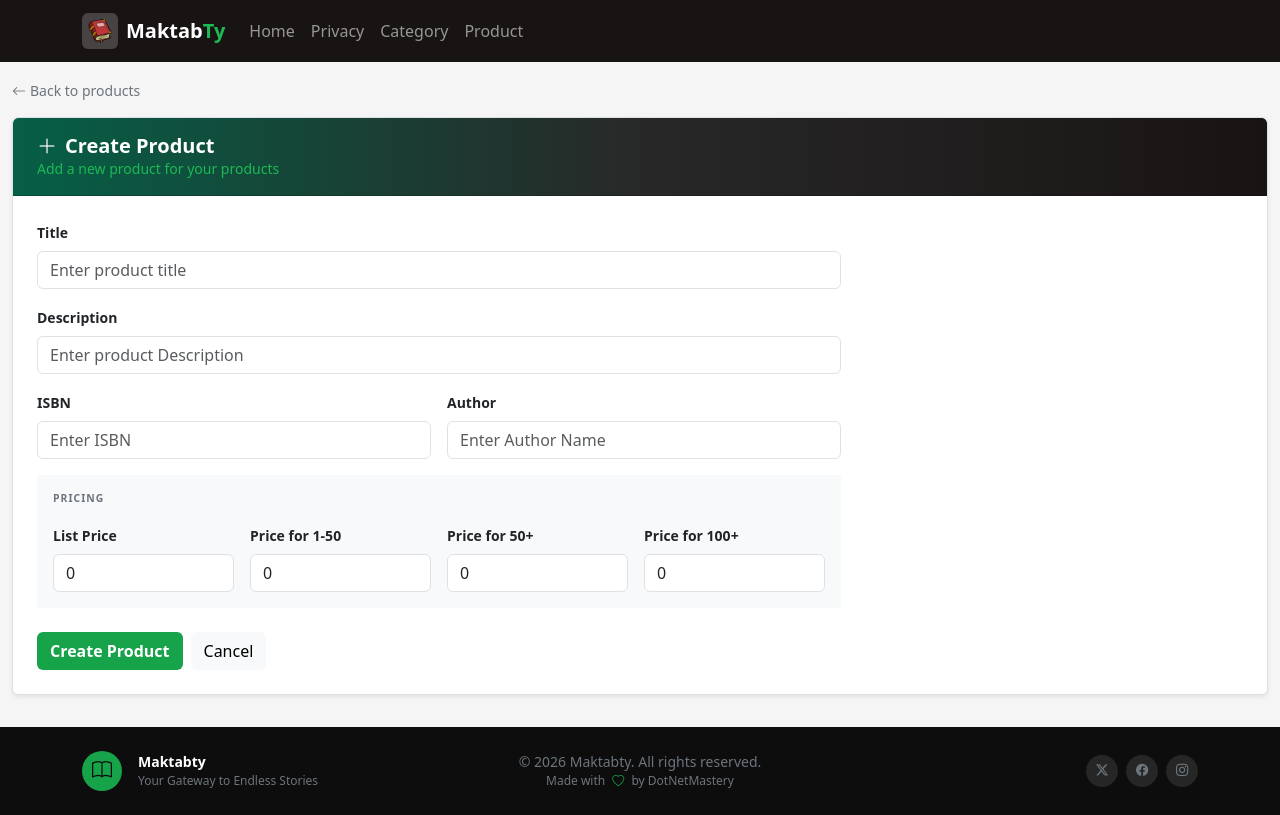
After one commit to kareem-Ahmed25/Maktabty-BookStore, an ASP.NET Core app: template MaktabtyWeb/Areas/Customer/Views/Product/Upsert.cshtml in a window 1280 px wide. The commit adds this page. Run offline with ASP.NET Core 8, Linux system fonts and the light colour scheme; the template is opened without the code that fills it, so the values that code supplies are empty; style sheets or scripts are compiled from the project's sources; some libraries are stand-ins or nearby versions.

Commit message:
Add product upsert and update category create UI

```diff
--- a/MaktabtyWeb/Areas/Customer/Views/Product/Index.cshtml
+++ b/MaktabtyWeb/Areas/Customer/Views/Product/Index.cshtml
@@ -6,7 +6,7 @@
                 <h5 class="mb-0 fw-bold"><i class="bi bi-grid me-2"></i>Products</h5>
                 <p class="mb-0 small" style="color: #1DB954;">Manage your product products</p>
             </div>
-            <a asp-controller="Product" asp-action="Create" class="btn btn-sm btn-outline-light fw-semibold d-inline-flex align-items-center gap-1">
+            <a asp-controller="Product" asp-action="Upsert" class="btn btn-sm btn-outline-light fw-semibold d-inline-flex align-items-center gap-1">
                 <i class="bi bi-plus-lg"></i> New Product
             </a>
         </div>
--- /dev/null
+++ b/MaktabtyWeb/Areas/Customer/Views/Product/Upsert.cshtml
@@ -0,0 +1,83 @@
+@using Maktabty.Models
+@model Product
+<input asp-for="Id" hidden />
+<div class="container-fluid py-3">
+    <a asp-controller="Product" asp-action="Index" class="text-decoration-none text-secondary small fw-medium d-inline-flex align-items-center gap-1 mb-3">
+        <i class="bi bi-arrow-left"></i> Back to products
+    </a>
+    <div class="card border shadow-sm overflow-hidden">
+        <div class="card-header text-white py-3 px-4" style="background: linear-gradient(to right, #065f46, #282828, #191414);">
+            <h5 class="mb-0 fw-bold"><i class="bi bi-plus-lg me-2"></i>Create Product</h5>
+            <p class="mb-0 small" style="color: #1DB954;">Add a new product for your products</p>
+        </div>
+        <div class="card-body p-4">
+            <form method="post">
+                <div class="col-lg-8">
+                    <div asp-validation-summary="ModelOnly" class="text-danger small"></div>
+
+
+                    <div class="row g-3">
+                        <div class="col-12">
+                            <label asp-for="Title" class="form-label fw-semibold small"></label>
+                            <input type="text"  asp-for="Title" class="form-control" placeholder="Enter product title" />
+                            <span asp-validation-for="Title" class="text-danger small"></span>
+                        </div>
+                        <div class="col-12">
+                            <label asp-for="Description" class="form-label fw-semibold small"></label>
+                            <input type="text" asp-for="Description" class="form-control" placeholder="Enter product Description" />
+                            <span asp-validation-for="Description" class="text-danger small"></span>
+                        </div>
+                        <div class="col-6">
+                            <label asp-for="ISBN" class="form-label fw-semibold small"></label>
+                            <input type="text" asp-for="ISBN" class="form-control" placeholder="Enter ISBN" />
+                            <span asp-validation-for="ISBN" class="text-danger small"></span>
+                        </div>
+                        <div class="col-6">
+                            <label asp-for="Author" class="form-label fw-semibold small"></label>
+                            <input type="text" asp-for="Author" class="form-control" placeholder="Enter Author Name" />
+                            <span asp-validation-for="Author" class="text-danger small"></span>
+                        </div>
+                    </div>
+                    <div class="border-rounded p-3 mt-3 bg-light">
+                        <p class="text-uppercase fw-semibold text-secondary mb-3" style="font-size: 0.65rem; letter-spacing:0.1em;">Pricing</p>
+                   <div class="row g-3">
+                            <div class="col-6 col-md-3">
+                                <label asp-for="ListPrice" class="form-label fw-semibold small"></label>
+                                <input type="text" asp-for="ListPrice" class="form-control" />
+                                <span asp-validation-for="ListPrice" class="text-danger small"></span>
+                            </div>
+                            <div class="col-6 col-md-3">
+                                <label asp-for="Price" class="form-label fw-semibold small"></label>
+                                <input type="text" asp-for="Price" class="form-control"  />
+                                <span asp-validation-for="Price" class="text-danger small"></span>
+                            </div>
+                            <div class="col-6 col-md-3">
+                                <label asp-for="Price50" class="form-label fw-semibold small"></label>
+                                <input type="text" asp-for="Price50" class="form-control"  />
+                                <span asp-validation-for="Price50" class="text-danger small"></span>
+                            </div>
+                            <div class="col-6 col-md-3">
+                                <label asp-for="Price100" class="form-label fw-semibold small"></label>
+                                <input type="text" asp-for="Price100" class="form-control"  />
+                                <span asp-validation-for="Price100" class="text-danger small"></span>
+                            </div>
+                   </div>
+                    </div>
+                </div>
+                <div class="col-lg-4">
+                    <!--image-->
+                </div>
+
+
+                <div class="d-flex gap-2 mt-4">
+                    <button type="submit" class="btn btn-accent fw-semibold">Create Product</button>
+                    <a asp-controller="Product" asp-action="Index" class="btn btn-light fw-medium">Cancel</a>
+                </div>
+            </form>
+        </div>
+    </div>
+</div>
+
+@section Scripts {
+    <partial name="_ValidationScriptsPartial" />
+}
```
Also changed, not shown: MaktabtyWeb/Areas/Customer/Controllers/ProductController.cs (+5 -32 lines), MaktabtyWeb/Areas/Customer/Views/Product/Create.cshtml (deleted, +0 -33 lines), MaktabtyWeb/wwwroot/js/Product.js (+25 -6 lines).
